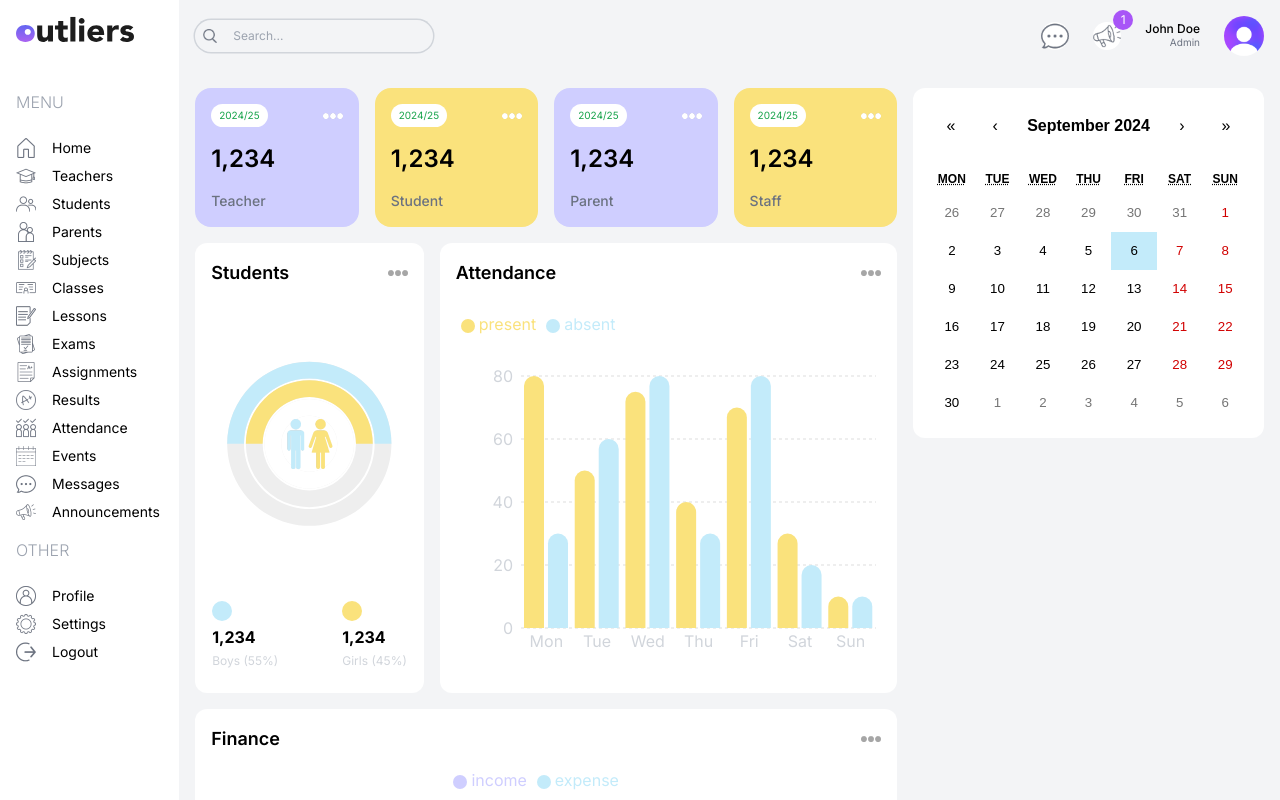
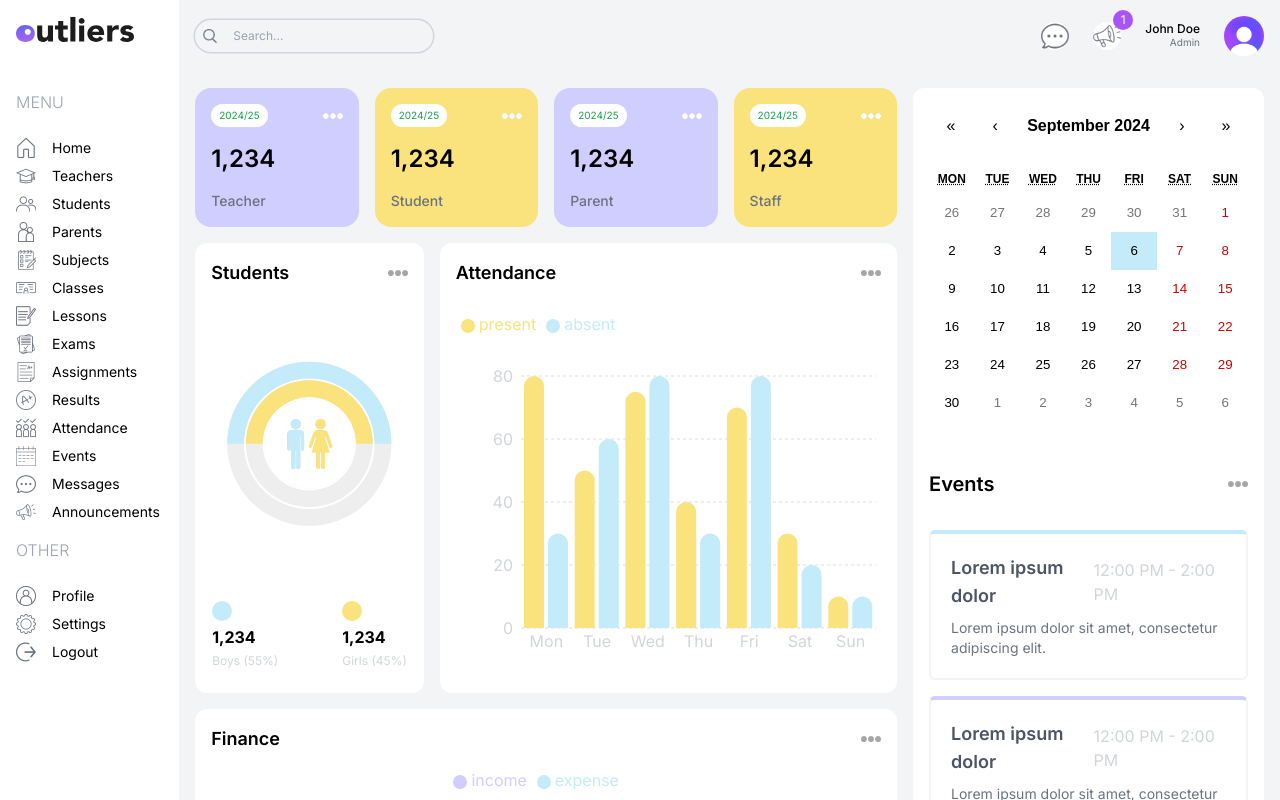
Before and after one commit to ijeetu/next-dashboard-ui, a Next.js app: page /admin in a window 1280 px wide. Built offline with nearby package versions, Linux system fonts and the light colour scheme.

Commit message:
Even Calendar Added

```diff
--- a/src/components/EventCalendar.tsx
+++ b/src/components/EventCalendar.tsx
@@ -1,20 +1,61 @@
-"use client"
-import Calendar from 'react-calendar';
-import { useState } from 'react';
-import 'react-calendar/dist/Calendar.css';
+"use client";
+import Calendar from "react-calendar";
+import { useState } from "react";
+import Image from "next/image";
+
+import "react-calendar/dist/Calendar.css";
+
+// TEMPORARY DATA
+const events = [
+  {
+    id: 1,
+    title: "Lorem ipsum dolor",
+    time: "12:00 PM - 2:00 PM",
+    description: "Lorem ipsum dolor sit amet, consectetur adipiscing elit.",
+  },
+  {
+    id: 2,
+    title: "Lorem ipsum dolor",
+    time: "12:00 PM - 2:00 PM",
+    description: "Lorem ipsum dolor sit amet, consectetur adipiscing elit.",
+  },
+  {
+    id: 3,
+    title: "Lorem ipsum dolor",
+    time: "12:00 PM - 2:00 PM",
+    description: "Lorem ipsum dolor sit amet, consectetur adipiscing elit.",
+  },
+];
 
 type ValuePiece = Date | null;
 
 type Value = ValuePiece | [ValuePiece, ValuePiece];
 const EventCalendar = () => {
-    const [value, onChange] = useState<Value>(new Date());
+  const [value, onChange] = useState<Value>(new Date());
   return (
-    <div className=''>
+    <div className=" bg-white rounded-xl pb-4 ">
+      <Calendar
+        className="w-full bg-white rounded-xl p-4"
+        onChange={onChange}
+        value={value}
+      />
+      <div className=" p-4 flex items-center justify-between">
+        <h1 className="text-xl font-semibold my-4">Events</h1>
+        <Image src="/moreDark.png" alt="add" width={20} height={20} />
+      </div>
+      <div className="flex flex-col gap-4">
+        {events.map((event) => (
+          <div key={event.id} className=" mx-4  p-5 rounded-md border-2 border-gray-100 border-t-4 odd:border-t-outSky even:border-t-outPurple">
+            <div className="flex items-center justify-between">
+            <h1 className="text-lg font-semibold text-gray-600">{event.title}</h1>
+            <span className="text-xm text-gray-300">{event.time}</span>
+            </div>
+            <p className="text-sm text-gray-500 mt-2">{event.description}</p>
 
-
-        <Calendar className='w-full bg-white rounded-xl p-4' onChange={onChange} value={value} />
+          </div>
+        ))}
     </div>
-  )
-}
-
-export default EventCalendar
+    </div>
+  );
+};
+export default EventCalendar;
```
